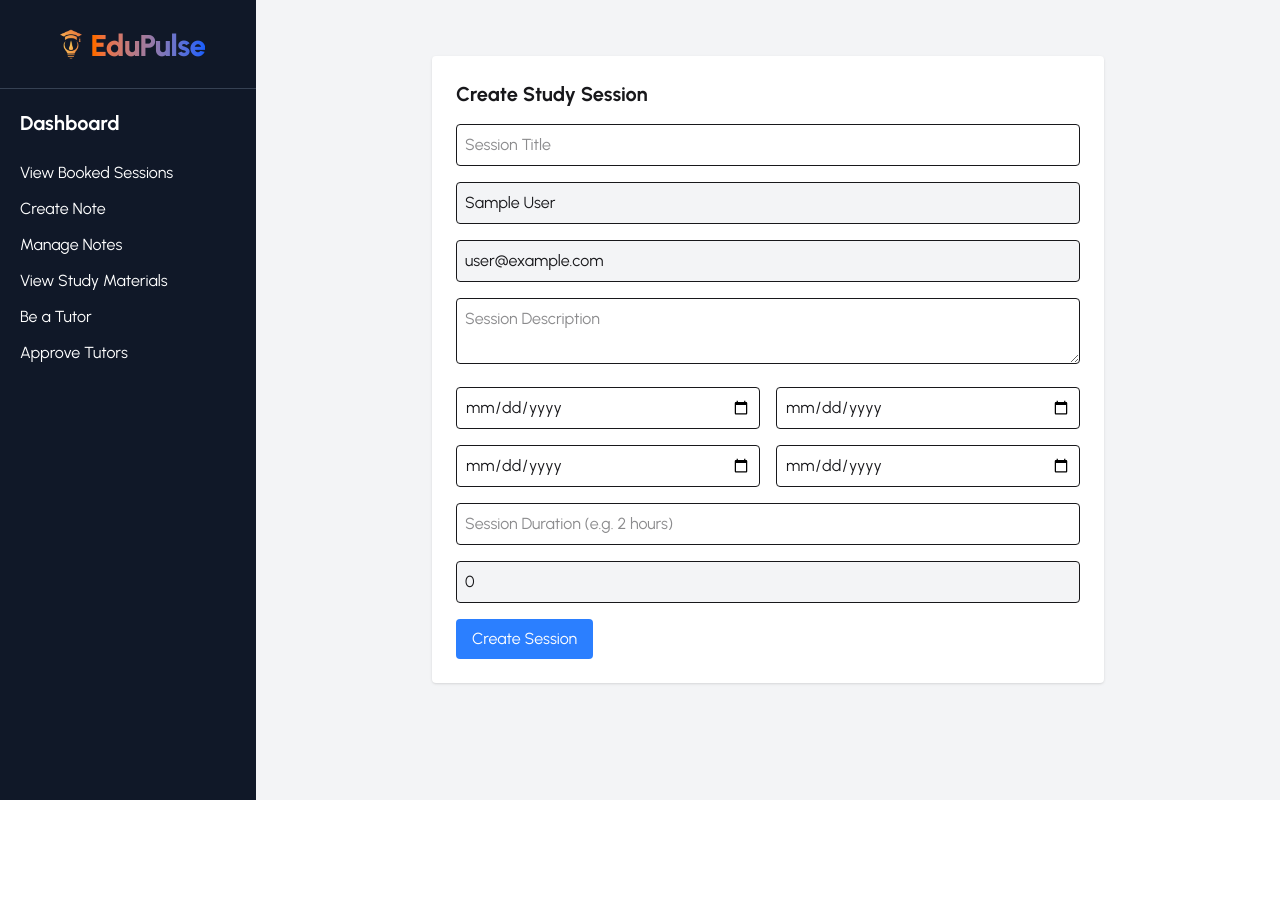
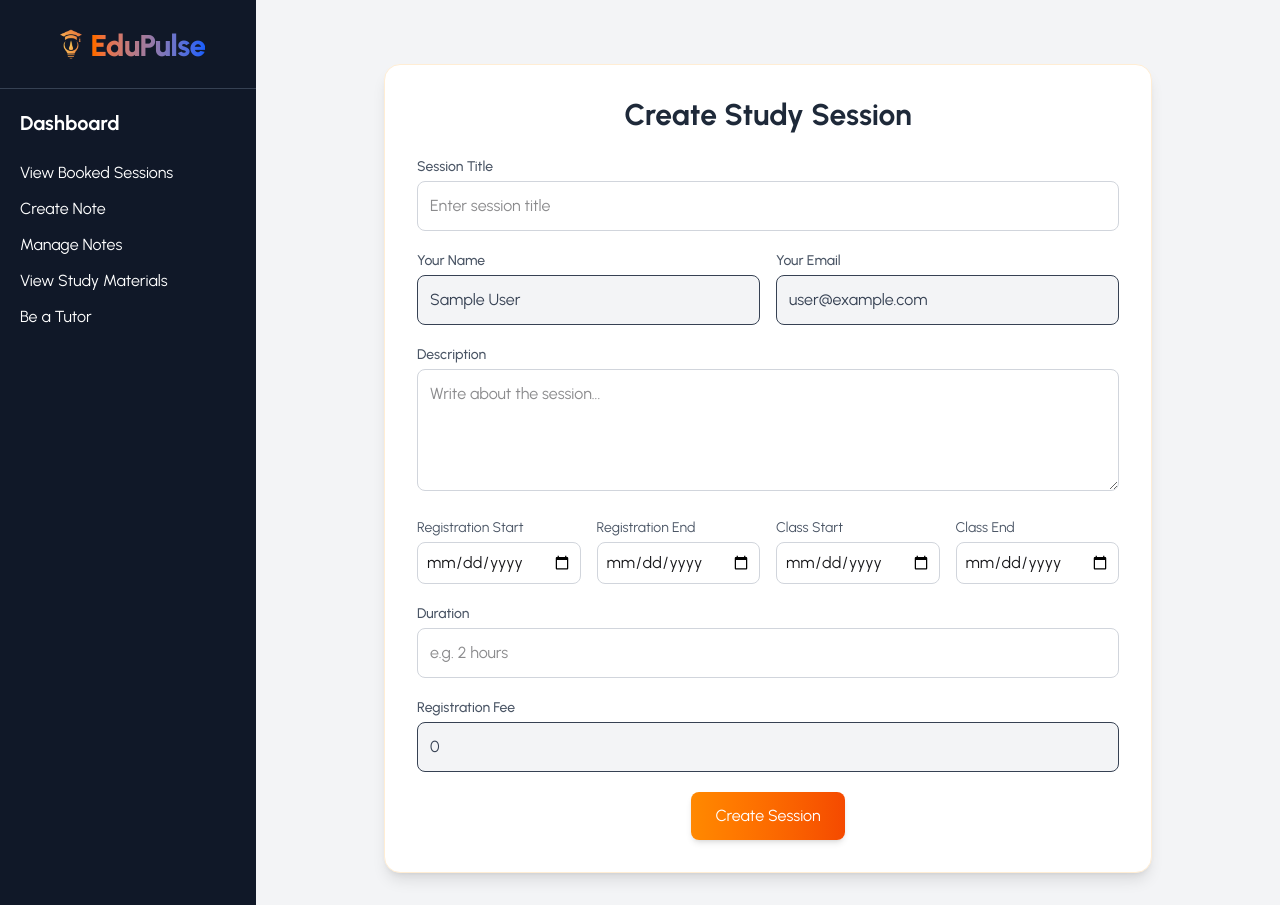
Before and after one commit to ishtiaqueht/assignment-12-client, a React (Vite) app: page /dashboard/create-session in a window 1280 px wide. Before the commit the page ends 800 px from the top, so only its background shows below. Built offline with nearby package versions, Linux system fonts and the light colour scheme; no server answers; sample sign-in values are in the browser's storage.

Commit message:
makeadmin and approve tutor complete

```diff
--- a/src/layouts/DashboardLayout.jsx
+++ b/src/layouts/DashboardLayout.jsx
@@ -27,7 +27,10 @@ const DashboardLayout = () => {
             {/* Student Routes */}
             {role === "student" && (
               <>
-                <NavLink to="/dashboard/booked-sessions" className={activeClass}>
+                <NavLink
+                  to="/dashboard/booked-sessions"
+                  className={activeClass}
+                >
                   View Booked Sessions
                 </NavLink>
                 <NavLink to="/dashboard/create-note" className={activeClass}>
@@ -36,14 +39,14 @@ const DashboardLayout = () => {
                 <NavLink to="/dashboard/manage-notes" className={activeClass}>
                   Manage Notes
                 </NavLink>
-                <NavLink to="/dashboard/study-materials" className={activeClass}>
+                <NavLink
+                  to="/dashboard/study-materials"
+                  className={activeClass}
+                >
                   View Study Materials
                 </NavLink>
                 <NavLink to="/dashboard/be-a-tutor" className={activeClass}>
                   Be a Tutor
-                </NavLink>
-                 <NavLink to="/dashboard/approve-tutors" className={activeClass}>
-                  Approve Tutors
                 </NavLink>
               </>
             )}
@@ -57,7 +60,10 @@ const DashboardLayout = () => {
                 <NavLink to="/dashboard/my-sessions" className={activeClass}>
                   My Study Sessions
                 </NavLink>
-                <NavLink to="/dashboard/upload-materials" className={activeClass}>
+                <NavLink
+                  to="/dashboard/upload-materials"
+                  className={activeClass}
+                >
                   Upload Materials
                 </NavLink>
                 <NavLink to="/dashboard/my-materials" className={activeClass}>
@@ -79,6 +85,12 @@ const DashboardLayout = () => {
                 <NavLink to="/dashboard/all-materials" className={activeClass}>
                   Manage Materials
                 </NavLink>
+                <NavLink to="/dashboard/approve-tutors" className={activeClass}>
+                  Approve Tutors
+                </NavLink>
+                <NavLink to="/dashboard/manageUsers" className={activeClass}>
+                  Manage Admin
+                </NavLink>
               </>
             )}
           </nav>
--- a/src/pages/dashBoard/CreateStudySession.jsx
+++ b/src/pages/dashBoard/CreateStudySession.jsx
@@ -36,39 +36,139 @@ const CreateStudySession = () => {
   };
 
   return (
-    <div className="max-w-2xl mx-auto bg-white p-6 rounded shadow mt-6">
-      <h2 className="text-xl font-bold mb-4">Create Study Session</h2>
-      <form onSubmit={handleSubmit(onSubmit)} className="space-y-4">
+    <div className="max-w-3xl mx-auto bg-white p-6 md:p-8 rounded-2xl shadow-lg mt-8 border border-orange-100">
+      {/* Title */}
+      <h2 className="text-2xl md:text-3xl font-bold mb-6 text-gray-800 text-center">
+        Create Study Session
+      </h2>
 
-        <input {...register("title", { required: true })} placeholder="Session Title"
-          className="w-full border p-2 rounded" />
-
-        <input value={user?.displayName || ""} readOnly
-          className="w-full border p-2 rounded bg-gray-100" />
-
-        <input value={user?.email || ""} readOnly
-          className="w-full border p-2 rounded bg-gray-100" />
-
-        <textarea {...register("description", { required: true })}
-          placeholder="Session Description" className="w-full border p-2 rounded" />
-
-        <div className="grid grid-cols-2 gap-4">
-          <input type="date" {...register("registrationStart", { required: true })} className="border p-2 rounded" />
-          <input type="date" {...register("registrationEnd", { required: true })} className="border p-2 rounded" />
-          <input type="date" {...register("classStart", { required: true })} className="border p-2 rounded" />
-          <input type="date" {...register("classEnd", { required: true })} className="border p-2 rounded" />
+      <form onSubmit={handleSubmit(onSubmit)} className="space-y-5">
+        {/* Session Title */}
+        <div>
+          <label className="block text-sm font-medium text-gray-600 mb-1">
+            Session Title
+          </label>
+          <input
+            {...register("title", { required: true })}
+            placeholder="Enter session title"
+            className="w-full border border-gray-300 p-3 rounded-lg focus:ring-2 focus:ring-orange-400 focus:outline-none"
+          />
         </div>
 
-        <input {...register("duration", { required: true })} placeholder="Session Duration (e.g. 2 hours)"
-          className="w-full border p-2 rounded" />
+        {/* User Info */}
+        <div className="grid grid-cols-1 md:grid-cols-2 gap-4">
+          <div>
+            <label className="block text-sm font-medium text-gray-600 mb-1">
+              Your Name
+            </label>
+            <input
+              value={user?.displayName || ""}
+              readOnly
+              className="w-full border p-3 rounded-lg bg-gray-100 text-gray-700"
+            />
+          </div>
+          <div>
+            <label className="block text-sm font-medium text-gray-600 mb-1">
+              Your Email
+            </label>
+            <input
+              value={user?.email || ""}
+              readOnly
+              className="w-full border p-3 rounded-lg bg-gray-100 text-gray-700"
+            />
+          </div>
+        </div>
 
-        <input value="0" readOnly
-          className="w-full border p-2 rounded bg-gray-100" />
+        {/* Description */}
+        <div>
+          <label className="block text-sm font-medium text-gray-600 mb-1">
+            Description
+          </label>
+          <textarea
+            {...register("description", { required: true })}
+            placeholder="Write about the session..."
+            rows={4}
+            className="w-full border border-gray-300 p-3 rounded-lg focus:ring-2 focus:ring-orange-400 focus:outline-none"
+          />
+        </div>
 
-        <button type="submit"
-          className="bg-blue-500 text-white px-4 py-2 rounded hover:bg-blue-600">
-          Create Session
-        </button>
+        {/* Dates */}
+        <div className="grid grid-cols-1 md:grid-cols-2 lg:grid-cols-4 gap-4">
+          <div>
+            <label className="block text-sm text-gray-600 mb-1">
+              Registration Start
+            </label>
+            <input
+              type="date"
+              {...register("registrationStart", { required: true })}
+              className="w-full border border-gray-300 p-2 rounded-lg focus:ring-2 focus:ring-orange-400 focus:outline-none"
+            />
+          </div>
+          <div>
+            <label className="block text-sm text-gray-600 mb-1">
+              Registration End
+            </label>
+            <input
+              type="date"
+              {...register("registrationEnd", { required: true })}
+              className="w-full border border-gray-300 p-2 rounded-lg focus:ring-2 focus:ring-orange-400 focus:outline-none"
+            />
+          </div>
+          <div>
+            <label className="block text-sm text-gray-600 mb-1">
+              Class Start
+            </label>
+            <input
+              type="date"
+              {...register("classStart", { required: true })}
+              className="w-full border border-gray-300 p-2 rounded-lg focus:ring-2 focus:ring-orange-400 focus:outline-none"
+            />
+          </div>
+          <div>
+            <label className="block text-sm text-gray-600 mb-1">
+              Class End
+            </label>
+            <input
+              type="date"
+              {...register("classEnd", { required: true })}
+              className="w-full border border-gray-300 p-2 rounded-lg focus:ring-2 focus:ring-orange-400 focus:outline-none"
+            />
+          </div>
+        </div>
+
+        {/* Duration */}
+        <div>
+          <label className="block text-sm font-medium text-gray-600 mb-1">
+            Duration
+          </label>
+          <input
+            {...register("duration", { required: true })}
+            placeholder="e.g. 2 hours"
+            className="w-full border border-gray-300 p-3 rounded-lg focus:ring-2 focus:ring-orange-400 focus:outline-none"
+          />
+        </div>
+
+        {/* Default Participants */}
+        <div>
+          <label className="block text-sm font-medium text-gray-600 mb-1">
+            Registration Fee
+          </label>
+          <input
+            value="0"
+            readOnly
+            className="w-full border p-3 rounded-lg bg-gray-100 text-gray-700"
+          />
+        </div>
+
+        {/* Submit */}
+        <div className="flex justify-center">
+          <button
+            type="submit"
+            className="bg-gradient-to-r from-orange-400 to-orange-600 hover:from-orange-500 hover:to-orange-700 text-white px-6 py-3 rounded-lg shadow-md transition duration-200"
+          >
+            Create Session
+          </button>
+        </div>
       </form>
     </div>
   );
--- a/src/pages/dashBoard/MakeRole.jsx
+++ b/src/pages/dashBoard/MakeRole.jsx
@@ -1,99 +1,88 @@
 import React from "react";
-import { useForm } from "react-hook-form";
 import { useQuery, useQueryClient, useMutation } from "@tanstack/react-query";
-import axios from "axios";
+
 import { toast } from "react-toastify";
+import UseAxios from "../../hooks/UseAxios";
 
 const MakeRole = () => {
   const queryClient = useQueryClient();
-  const { register, handleSubmit, watch, reset } = useForm();
 
-  const email = watch("email");
-
-  // 🔹 Fetch users by email for live search
-  const { data: users = [], refetch } = useQuery({
-    queryKey: ["users", email],
+  // 🔹 Fetch all users
+  const { data: users = [], isLoading } = useQuery({
+    queryKey: ["users"],
     queryFn: async () => {
-      if (!email) return [];
-      const res = await axios.get(`/users/search?email=${email}`);
-      return res.data;
+      const axiosInstance = UseAxios();
+      const res = await axiosInstance.get("users"); // Backend GET /users
+      return Array.isArray(res.data) ? res.data : [];
     },
-    enabled: !!email,
   });
 
-  // 🔹 Update role mutation
+  // 🔹 Mutation to update role
   const mutation = useMutation({
-    mutationFn: async ({ id, role }) => {
-      const res = await axios.patch(`/users/${id}/role`, { role });
+    mutationFn: async (id) => {
+      const axiosInstance = UseAxios();
+      const res = await axiosInstance.patch(`users/${id}/role`, {
+        role: "admin",
+      });
       return res.data;
     },
     onSuccess: () => {
       queryClient.invalidateQueries(["users"]);
-      refetch(); // ✅ refetch call
-      toast.success("Role updated successfully ✅"); // toast instead of alert
-      reset();
+      toast.success("User promoted to Admin ✅");
     },
     onError: (err) => {
       toast.error(err.response?.data?.message || "Something went wrong ❌");
     },
   });
 
-  const onSubmit = (data) => {
-    const { userId, role } = data;
-    mutation.mutate({ id: userId, role });
-  };
+  if (isLoading) return <p className="text-center mt-10">Loading users...</p>;
 
   return (
-    <div className="p-6 bg-white shadow rounded-md w-full max-w-lg mx-auto">
-      <h2 className="text-xl font-bold mb-4">Assign Role</h2>
-      <form onSubmit={handleSubmit(onSubmit)} className="space-y-4">
-        <div>
-          <label className="block mb-1">Search by Email</label>
-          <input
-            type="email"
-            {...register("email")}
-            placeholder="Enter user email..."
-            className="w-full border p-2 rounded"
-          />
-        </div>
+    <div className="p-6 bg-white rounded-2xl shadow-xl w-full max-w-6xl mx-auto mt-8">
+      <h2 className="text-3xl font-bold mb-6 text-center text-orange-500">
+        Manage Users
+      </h2>
 
-        {users.length > 0 && (
-          <>
-            <div>
-              <label className="block mb-1">Select User</label>
-              <select
-                {...register("userId")}
-                className="w-full border p-2 rounded"
-                required
+      <div className="overflow-x-auto">
+        <table className="min-w-full border-collapse shadow-md">
+          <thead>
+            <tr className="bg-gradient-to-r from-orange-400 to-orange-600 text-white text-lg uppercase tracking-wide">
+              <th className="border px-4 py-3 text-left">#</th>
+              <th className="border px-4 py-3 text-left">Name</th>
+              <th className="border px-4 py-3 text-left">Email</th>
+              <th className="border px-4 py-3 text-left">Role</th>
+              <th className="border px-4 py-3 text-left">Actions</th>
+            </tr>
+          </thead>
+          <tbody>
+            {users.map((user, index) => (
+              <tr
+                key={user._id}
+                className="border-b hover:bg-orange-50 transition duration-300 ease-in-out"
               >
-                <option value="">-- Select User --</option>
-                {users.map((u) => (
-                  <option key={u._id} value={u._id}>
-                    {u.name} ({u.email}) – {u.role || "student"}
-                  </option>
-                ))}
-              </select>
-            </div>
-
-            <div>
-              <label className="block mb-1">Select Role</label>
-              <select {...register("role")} className="w-full border p-2 rounded" required>
-                <option value="">-- Select Role --</option>
-                <option value="student">Student</option>
-                <option value="tutor">Tutor</option>
-                <option value="admin">Admin</option>
-              </select>
-            </div>
-          </>
-        )}
-
-        <button
-          type="submit"
-          className="bg-blue-500 text-white px-4 py-2 rounded hover:bg-blue-600"
-        >
-          Update Role
-        </button>
-      </form>
+                <td className="border px-4 py-2">{index + 1}</td>
+                <td className="border px-4 py-2 font-medium">{user.name}</td>
+                <td className="border px-4 py-2">{user.email}</td>
+                <td className="border px-4 py-2 capitalize">
+                  {user.role || "student"}
+                </td>
+                <td className="border px-4 py-2 flex justify-center gap-2">
+                  {user.role !== "admin" ? (
+                    <button
+                      onClick={() => mutation.mutate(user._id)}
+                      className="bg-orange-500 hover:bg-orange-600 text-white px-4 py-2 rounded-lg shadow-md transform hover:scale-105 transition duration-300"
+                    >
+                      Make Admin
+                    </button>
+                  ) : (
+                    <span className="text-green-600 font-semibold">Admin</span>
+                  )}
+                </td>
+              </tr>
+            ))}
+          </tbody>
+        </table>
+      </div>
     </div>
   );
 };
--- a/src/router/Router.jsx
+++ b/src/router/Router.jsx
@@ -62,7 +62,7 @@ export const router = createBrowserRouter([
       { path: "my-materials", element: <div>My Materials Page</div> },
 
       // Admin
-      { path: "users", element: <MakeRole /> },
+      { path:"manageUsers", element: <MakeRole /> },
       { path: "approve-tutors", element: <ApproveTutors /> },
       { path: "all-sessions", element: <div>Manage Sessions Page</div> },
       { path: "all-materials", element: <div>Manage Materials Page</div> },
```
Also changed, not shown: src/pages/dashBoard/ApproveTutors.jsx (+43 -20 lines).
